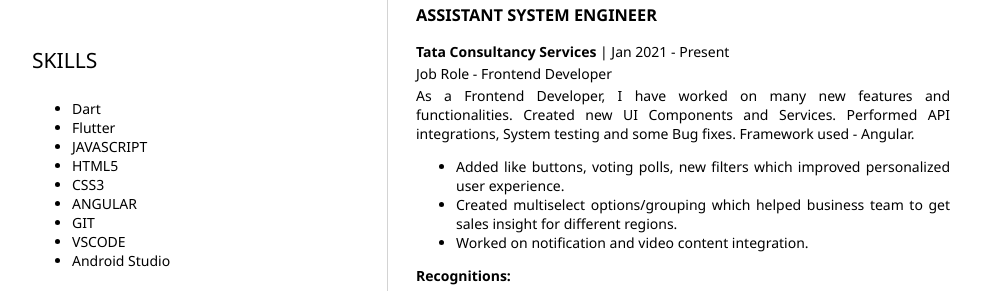
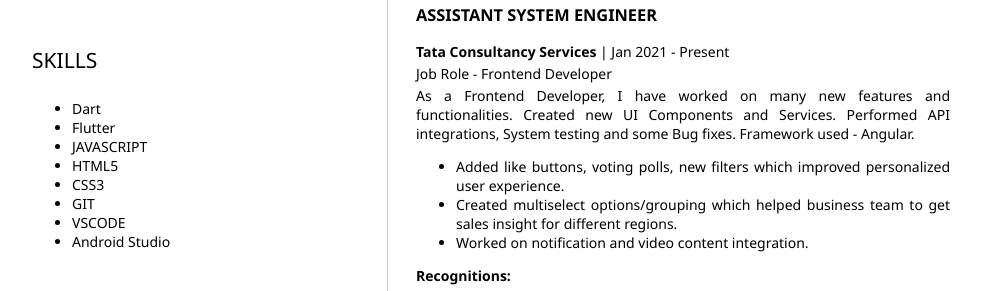
Before and after one commit to harichandanmohanty/buid-resume, a plain HTML site: page index.html in a window 1280 px wide. Shown: the part 509-800 px from the top of the page, without its empty margins (156-1137 px from the left). Drawn offline with Linux system fonts and the light colour scheme.

Commit message:
modified

```diff
--- a/index.html
+++ b/index.html
@@ -49,7 +49,6 @@
                         <li>JAVASCRIPT</li>
                         <li>HTML5</li>
                         <li>CSS3</li>
-                        <li>ANGULAR</li>
                         <li>GIT</li>
                         <li>VSCODE</li>
                         <li>Android Studio</li>
```
